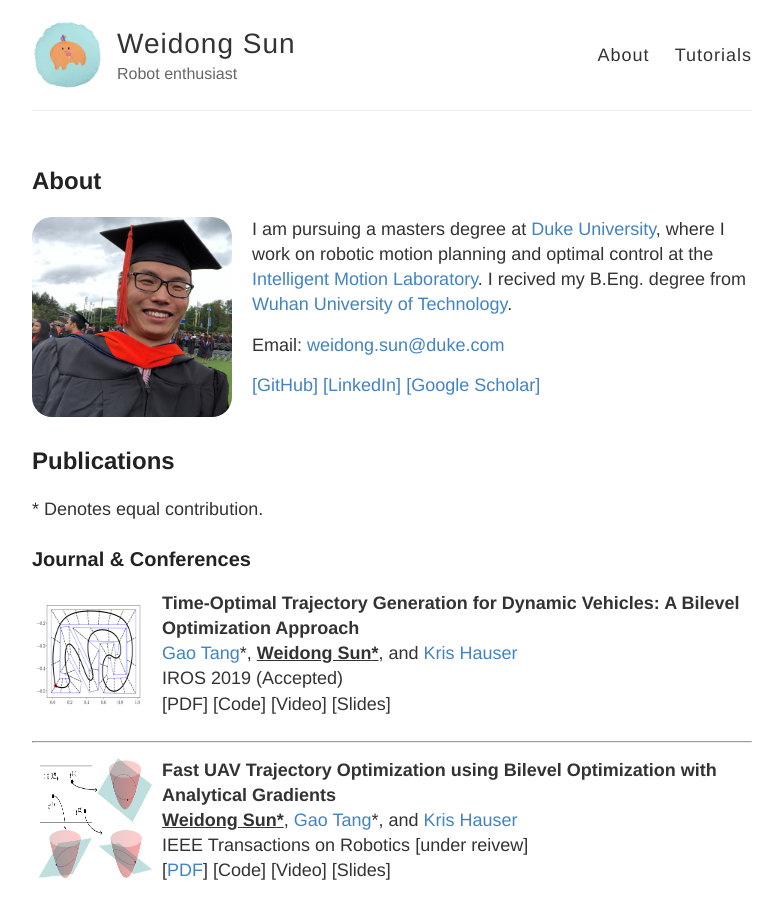
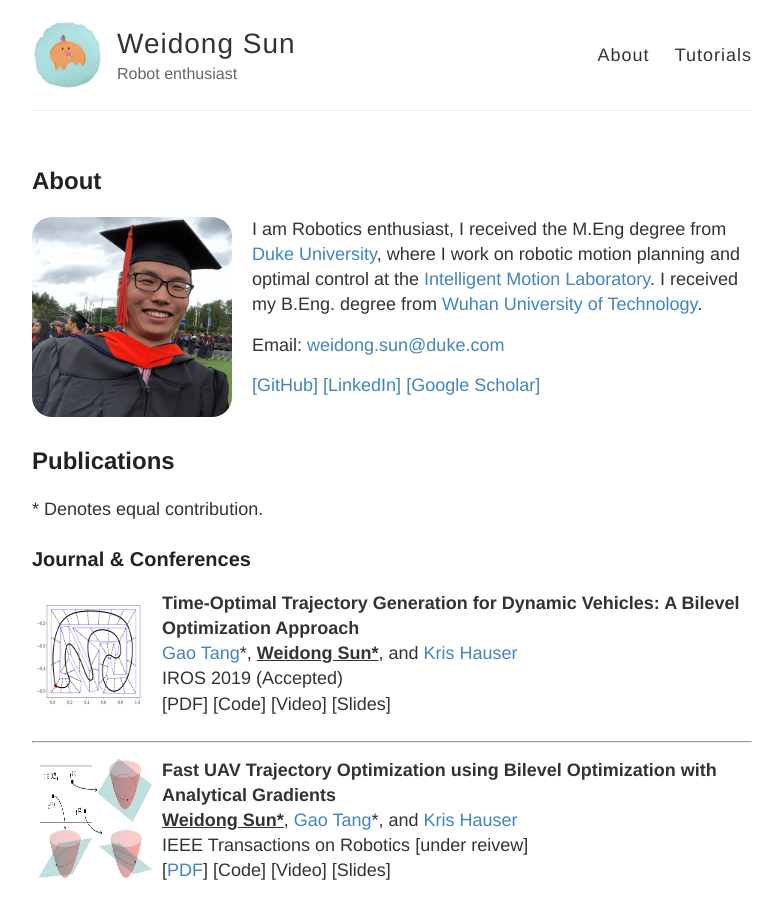
Before and after one commit to OxDuke/oxduke.github.io, a Jekyll site: the page built from index.md, in a window 1280 px wide and 900 px high. Shown: the whole window, without its empty margins (248-1031 px from the left). Built offline with Jekyll 4.4.1, drawn with Linux system fonts in a browser that asks for light colours.

Commit message:
masters obtained

```diff
--- a/index.md
+++ b/index.md
@@ -6,8 +6,8 @@
 ## About
 
 <img align="left" src="{{ site.baseurl }}/images/me.jpeg" style="float:left;height:200px;width:200px;border-radius: 10%;margin-right: 20px">
-I am pursuing a masters degree at [Duke University](https://www.duke.edu/), where I work on robotic motion planning and optimal control at the [Intelligent Motion Laboratory](http://motion.pratt.duke.edu/).
-I recived my B.Eng. degree from [Wuhan University of Technology](http://english.whut.edu.cn/).
+I am Robotics enthusiast, I received the M.Eng degree from [Duke University](https://www.duke.edu/), where I work on robotic motion planning and optimal control at the [Intelligent Motion Laboratory](http://motion.pratt.duke.edu/).
+I received my B.Eng. degree from [Wuhan University of Technology](http://english.whut.edu.cn/).
 
 Email: [weidong.sun@duke.com](mailto:weidong.sun@duke.edu)
 
```
